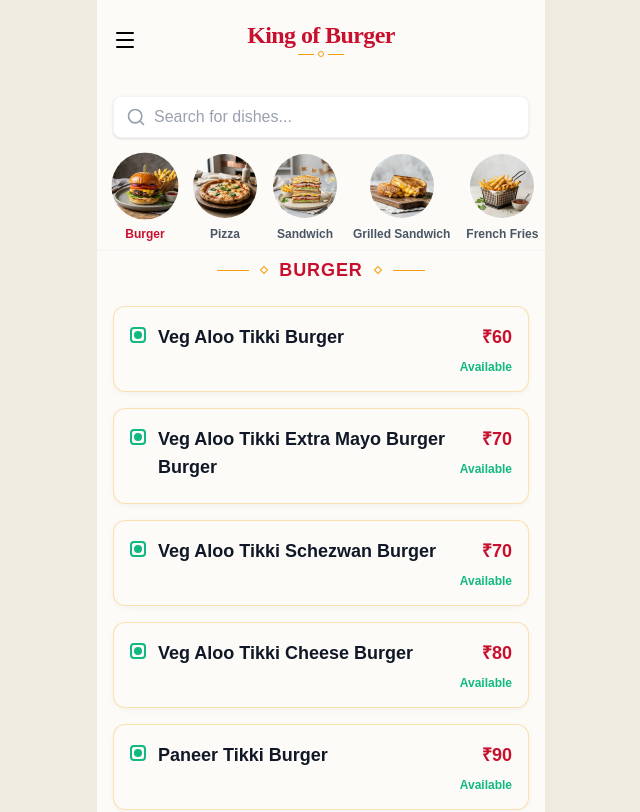
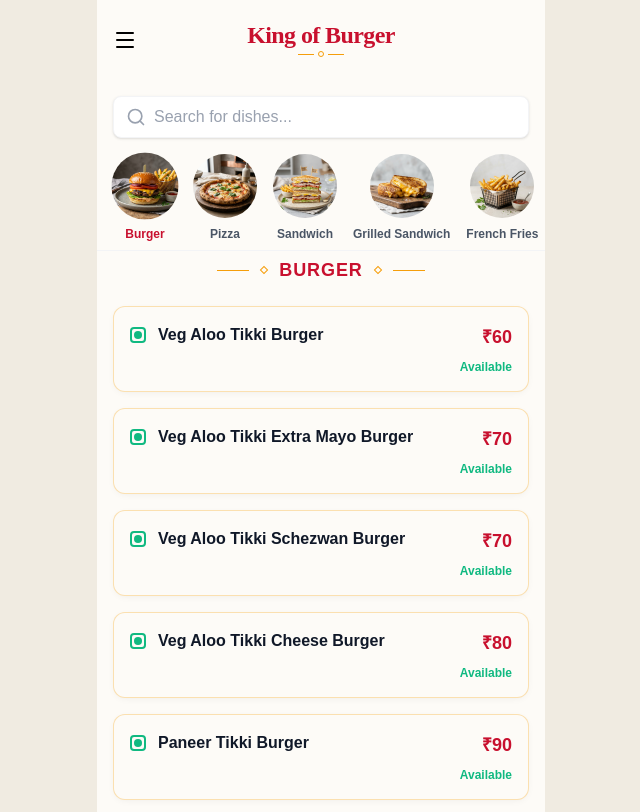
Before and after one commit to atharvamisal2614/kingofburger, a Next.js app: page / in a window 1280 px wide. Shown: the top 812 px of the page, without its empty margins (319-959 px from the left). Built offline with nearby package versions, Linux system fonts and the light colour scheme.

Commit message:
Layout font changes

```diff
--- a/app/layout.tsx
+++ b/app/layout.tsx
@@ -32,7 +32,7 @@ export default function RootLayout({
           {children}
           <footer className="w-full py-4 text-center mt-auto">
             <p className="text-xs text-gray-500">
-              Designed and developed by <a href="https://codefixerz.com" target="_blank" rel="noopener noreferrer" className="text-brand hover:underline">Codefixerz</a>
+              Designed and Developed by <a href="https://codefixerz.com" target="_blank" rel="noopener noreferrer" className="text-brand hover:underline">Codefixerz</a>
             </p>
           </footer>
         </main>
--- a/components/MenuItem.tsx
+++ b/components/MenuItem.tsx
@@ -15,7 +15,7 @@ export default function MenuItem({ item }: MenuItemProps) {
           </div>
 
           <div className="flex flex-col">
-            <h3 className="font-bold text-gray-900 text-lg">{item.name}</h3>
+            <h3 className="font-semibold text-gray-900 text-md">{item.name}</h3>
 
             {/* Badges row */}
             <div className="flex flex-wrap items-center gap-x-3 gap-y-1 mt-1.5 text-sm">
--- a/data/menu.ts
+++ b/data/menu.ts
@@ -34,7 +34,7 @@ export const categories: Category[] = categoryNames.map((name, index) => ({
 const exactDishes: Record<string, {name: string, price?: number, variants?: MenuVariant[]}[]> = {
   "Burger": [
     { name: "Veg Aloo Tikki Burger", price: 60 },
-    { name: "Veg Aloo Tikki Extra Mayo Burger Burger", price: 70 },
+    { name: "Veg Aloo Tikki Extra Mayo Burger", price: 70 },
     { name: "Veg Aloo Tikki Schezwan Burger", price: 70 },
     { name: "Veg Aloo Tikki Cheese Burger", price: 80 },
     { name: "Paneer Tikki Burger", price: 90 },
```
